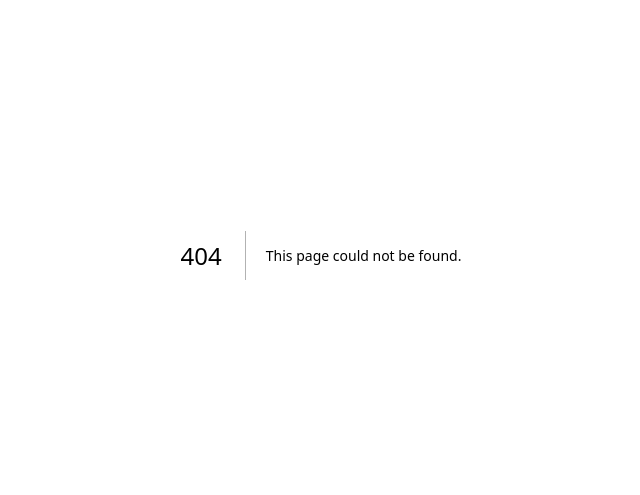
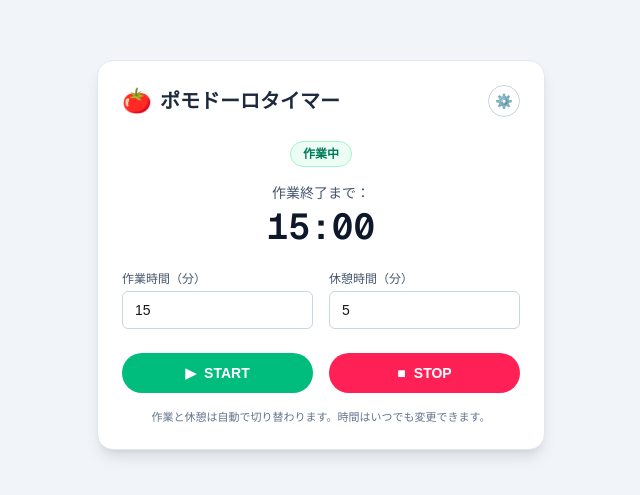
Before and after one commit to Yasu117/webapps-100, a Next.js app: page /apps/002-pomodoro in a window 1280 px wide. Before the commit this address had no page. Shown: the part 145-640 px from the top of the page, without its empty margins (319-959 px from the left). Built offline with nearby package versions, Linux system fonts and the light colour scheme.

Commit message:
Add 002-pomodoro app

```diff
--- /dev/null
+++ b/app/apps/002-pomodoro/page.tsx
@@ -0,0 +1,180 @@
+"use client";
+
+import React, { useEffect, useState } from "react";
+
+const formatTime = (totalSeconds: number) => {
+    const minutes = Math.floor(totalSeconds / 60)
+        .toString()
+        .padStart(2, "0");
+    const seconds = Math.floor(totalSeconds % 60)
+        .toString()
+        .padStart(2, "0");
+    return `${minutes}:${seconds}`;
+};
+
+export default function PomodoroTimerPage() {
+    const [workMinutes, setWorkMinutes] = useState<number>(15);
+    const [breakMinutes, setBreakMinutes] = useState<number>(5);
+    const [mode, setMode] = useState<"work" | "break">("work");
+    const [isRunning, setIsRunning] = useState<boolean>(false);
+    const [remainingSeconds, setRemainingSeconds] = useState<number>(
+        15 * 60
+    );
+
+    // タイマー本体（useEffect + setInterval）
+    useEffect(() => {
+        if (!isRunning) return;
+
+        const intervalId = window.setInterval(() => {
+            setRemainingSeconds((prev) => {
+                if (prev <= 1) {
+                    // 0 になったら作業↔休憩を自動で切り替え
+                    if (mode === "work") {
+                        setMode("break");
+                        return breakMinutes * 60 || 0;
+                    } else {
+                        setMode("work");
+                        return workMinutes * 60 || 0;
+                    }
+                }
+                return prev - 1;
+            });
+        }, 1000);
+
+        // unmount や停止時に Interval を掃除
+        return () => {
+            window.clearInterval(intervalId);
+        };
+    }, [isRunning, mode, workMinutes, breakMinutes]);
+
+    // 入力変更時：停止中なら残り時間も更新
+    const handleWorkChange = (value: string) => {
+        const num = Number(value) || 0;
+        setWorkMinutes(num);
+        if (!isRunning && mode === "work") {
+            setRemainingSeconds(num * 60);
+        }
+    };
+
+    const handleBreakChange = (value: string) => {
+        const num = Number(value) || 0;
+        setBreakMinutes(num);
+        if (!isRunning && mode === "break") {
+            setRemainingSeconds(num * 60);
+        }
+    };
+
+    const handleStart = () => {
+        // 初回スタートで残り時間が0なら、今のモードの分数からセット
+        setRemainingSeconds((prev) => {
+            if (prev > 0) return prev;
+            return (mode === "work" ? workMinutes : breakMinutes) * 60;
+        });
+        setIsRunning(true);
+    };
+
+    const handleStop = () => {
+        setIsRunning(false);
+    };
+
+    const labelText =
+        mode === "work" ? "作業終了まで：" : "休憩終了まで：";
+
+    return (
+        <div className="min-h-screen bg-slate-100 flex items-center justify-center px-4">
+            <div className="w-full max-w-md bg-white rounded-2xl shadow-lg border border-slate-200 p-6">
+                {/* ヘッダー */}
+                <div className="flex items-center justify-between mb-6">
+                    <div className="flex items-center gap-2">
+                        <span className="text-2xl" role="img" aria-label="tomato">
+                            🍅
+                        </span>
+                        <h1 className="text-xl font-bold text-slate-800">
+                            ポモドーロタイマー
+                        </h1>
+                    </div>
+                    <button
+                        type="button"
+                        className="h-8 w-8 flex items-center justify-center rounded-full border border-slate-300 text-slate-500 text-sm"
+                        aria-label="設定（ダミー）"
+                    >
+                        ⚙️
+                    </button>
+                </div>
+
+                {/* モード表示 */}
+                <div className="mb-4 text-center">
+                    <span
+                        className={`inline-flex items-center px-3 py-1 rounded-full text-xs font-semibold ${mode === "work"
+                                ? "bg-emerald-50 text-emerald-700 border border-emerald-200"
+                                : "bg-sky-50 text-sky-700 border border-sky-200"
+                            }`}
+                    >
+                        {mode === "work" ? "作業中" : "休憩中"}
+                    </span>
+                </div>
+
+                {/* カウントダウン表示 */}
+                <p className="text-center text-sm text-slate-600 mb-1">
+                    {labelText}
+                </p>
+                <p className="text-center text-4xl font-mono font-semibold text-slate-900 mb-6">
+                    {formatTime(remainingSeconds)}
+                </p>
+
+                {/* 入力欄 */}
+                <div className="grid grid-cols-2 gap-4 mb-6">
+                    <div>
+                        <label className="block text-xs font-medium text-slate-600 mb-1">
+                            作業時間（分）
+                        </label>
+                        <input
+                            type="number"
+                            min={1}
+                            value={workMinutes}
+                            onChange={(e) => handleWorkChange(e.target.value)}
+                            className="w-full rounded-md border border-slate-300 px-3 py-2 text-sm focus:outline-none focus:ring-2 focus:ring-emerald-400 focus:border-emerald-400"
+                        />
+                    </div>
+                    <div>
+                        <label className="block text-xs font-medium text-slate-600 mb-1">
+                            休憩時間（分）
+                        </label>
+                        <input
+                            type="number"
+                            min={1}
+                            value={breakMinutes}
+                            onChange={(e) => handleBreakChange(e.target.value)}
+                            className="w-full rounded-md border border-slate-300 px-3 py-2 text-sm focus:outline-none focus:ring-2 focus:ring-emerald-400 focus:border-emerald-400"
+                        />
+                    </div>
+                </div>
+
+                {/* ボタン */}
+                <div className="flex gap-4">
+                    <button
+                        type="button"
+                        onClick={handleStart}
+                        className="flex-1 inline-flex items-center justify-center gap-2 rounded-full py-2.5 text-sm font-semibold bg-emerald-500 hover:bg-emerald-600 text-white transition"
+                    >
+                        <span>▶</span>
+                        <span>START</span>
+                    </button>
+                    <button
+                        type="button"
+                        onClick={handleStop}
+                        className="flex-1 inline-flex items-center justify-center gap-2 rounded-full py-2.5 text-sm font-semibold bg-rose-500 hover:bg-rose-600 text-white transition"
+                    >
+                        <span>■</span>
+                        <span>STOP</span>
+                    </button>
+                </div>
+
+                {/* 補足テキスト（任意） */}
+                <p className="mt-4 text-[11px] text-center text-slate-500">
+                    作業と休憩は自動で切り替わります。時間はいつでも変更できます。
+                </p>
+            </div>
+        </div>
+    );
+}
--- a/app/apps/page.tsx
+++ b/app/apps/page.tsx
@@ -8,6 +8,13 @@ const apps = [
         title: "シンプルToDo",
         description: "今日やることをサクッと管理する超シンプルToDoリスト。",
         tags: ["生活", "効率化"],
+    },
+    {
+        id: "002",
+        slug: "002-pomodoro",
+        title: "ポモドーロタイマー",
+        description: "作業時間と休憩時間を設定して使えるシンプルなポモドーロタイマー。",
+        tags: ["タイマー", "生産性"],
     },
     // ここに今後どんどん追加していく
 ];
--- a/app/page.tsx
+++ b/app/page.tsx
@@ -6,7 +6,7 @@ export default function Home() {
       <div className="text-center space-y-4">
         <h1 className="text-4xl font-bold">Webアプリ100本ノック</h1>
         <p className="text-xl text-gray-600">
-          Next.js + Tailwind CSS で作る、100個のミニアプリ挑戦記。
+          しみずやすたかの1ヶ月で100個のアプリ作成挑戦記。
         </p>
       </div>
 
```
